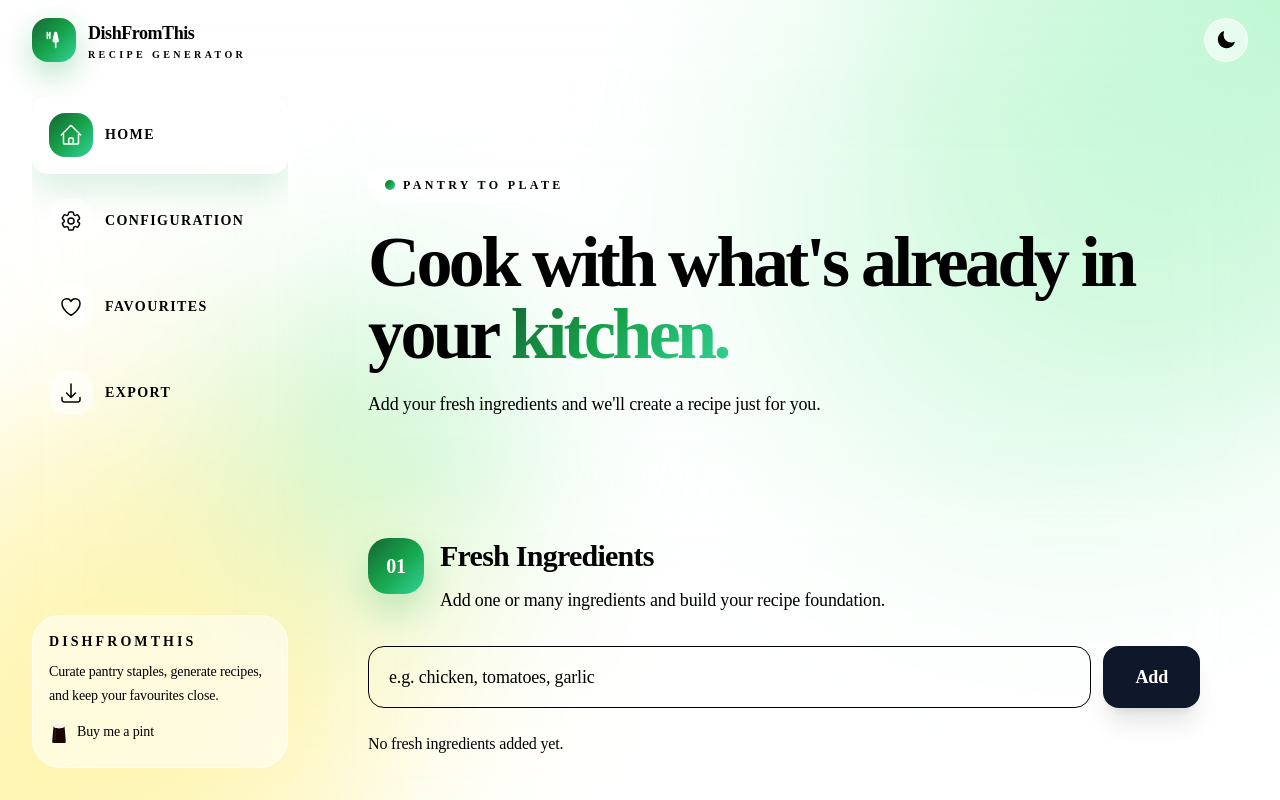
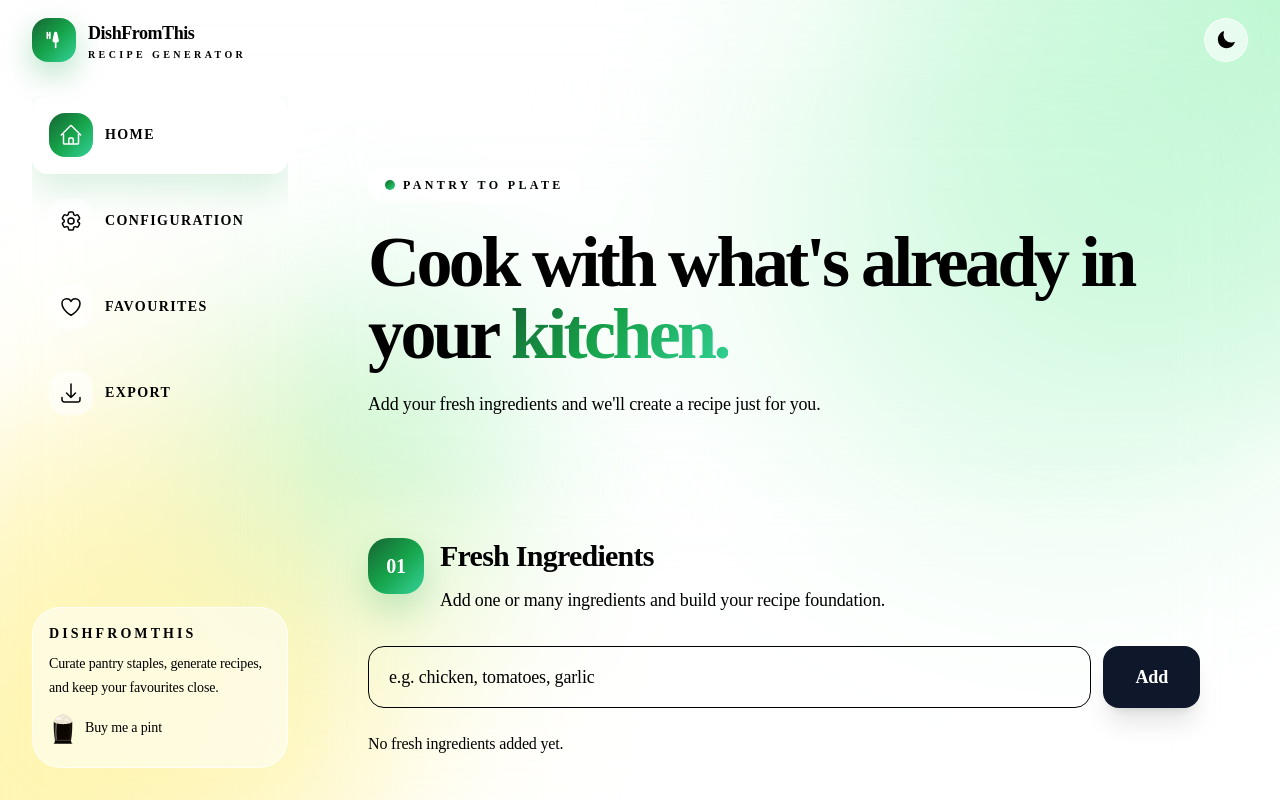
Before and after one commit to Moliver42j/recipe-generator-fe, a React (Vite) app: page / in a window 1280 px wide. Shown: the top 800 px of the page. Built offline with nearby package versions, Linux system fonts and the light colour scheme.

Commit message:
buy me a pint

```diff
--- a/src/components/Layout.tsx
+++ b/src/components/Layout.tsx
@@ -28,27 +28,50 @@ const BuyMeACoffeeLink = (
   >
     <svg
       xmlns="http://www.w3.org/2000/svg"
-      viewBox="0 0 20 24"
-      className="h-6 w-5 flex-shrink-0"
+      viewBox="0 0 40 52"
+      className="h-8 w-7 flex-shrink-0"
       aria-hidden="true"
     >
+      {/* Beer body — near-black stout fill */}
       <path
-        d="M4.5 6 3.2 21.5a1.5 1.5 0 0 0 1.5 1.6h10.6a1.5 1.5 0 0 0 1.5-1.6L15.5 6Z"
-        fill="#1a0500"
+        d="M5 16 C4.5 33 6.5 44 7 46 L33 46 C33.5 44 35.5 33 35 16 Z"
+        fill="#0d0700"
       />
-      <ellipse cx="10" cy="6" rx="5.8" ry="2.2" fill="#f5f0e8" />
+      {/* Foam dome */}
       <path
-        d="M4.2 6c0 1.3 2.6 2.2 5.8 2.2s5.8-.9 5.8-2.2"
-        fill="#f5f0e8"
+        d="M5 16 C5 7 20 3 20 3 C20 3 35 7 35 16 C33 21 7 21 5 16 Z"
+        fill="#ede5d2"
       />
-      <circle cx="8" cy="5.5" r="0.5" fill="#ede8dc" />
-      <circle cx="11.5" cy="5.8" r="0.4" fill="#ede8dc" />
+      {/* Foam highlight blobs — texture */}
+      <ellipse cx="13" cy="11" rx="5" ry="2.8" fill="rgba(255,253,248,0.65)" />
+      <ellipse cx="26" cy="13" rx="3.8" ry="2.2" fill="rgba(255,253,248,0.5)" />
+      <ellipse cx="20" cy="7" rx="2.8" ry="1.8" fill="rgba(255,253,248,0.4)" />
+      {/* Glass left highlight — main reflection */}
       <path
-        d="M6 9v10.5"
-        stroke="rgba(255,255,255,0.15)"
-        strokeWidth="0.8"
+        d="M9 19 Q7.5 33 9 44"
+        stroke="rgba(255,255,255,0.42)"
+        strokeWidth="2.2"
+        fill="none"
         strokeLinecap="round"
       />
+      {/* Glass right subtle reflection */}
+      <path
+        d="M31 19 Q32.5 33 31 44"
+        stroke="rgba(255,255,255,0.15)"
+        strokeWidth="1"
+        fill="none"
+        strokeLinecap="round"
+      />
+      {/* Glass outline */}
+      <path
+        d="M5 16 C4.5 33 6.5 44 7 46 L33 46 C33.5 44 35.5 33 35 16"
+        fill="none"
+        stroke="rgba(210,235,210,0.35)"
+        strokeWidth="0.8"
+      />
+      {/* Base */}
+      <path d="M7 46 L33 46 L34 51 L6 51 Z" fill="#080400" />
+      <rect x="4.5" y="51" width="31" height="2" rx="1" fill="#080400" />
     </svg>
     Buy me a pint
   </a>
```
